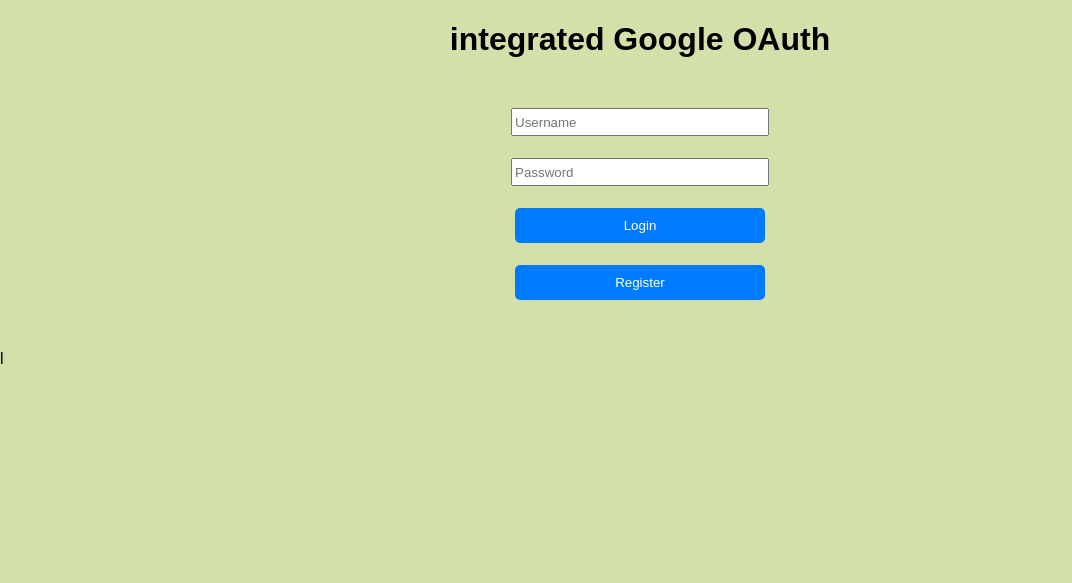
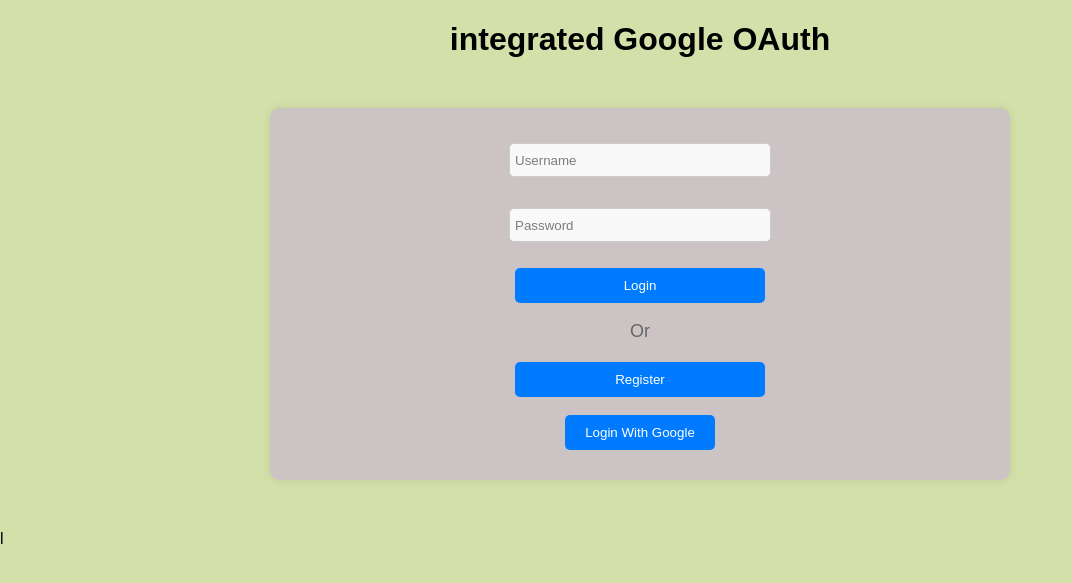
Before and after one commit to Hage-Tassang/CodeWithJosh-Flask-Playlist, a Flask app: page / in a window 1280 px wide. Shown: the top 583 px of the page, without its empty margins (0-1072 px from the left). Run offline with Flask 3, Linux system fonts and the light colour scheme.

Commit message:
Integrated Flask google oAuth

```diff
--- a/Flask_Secure_OAuth2/app.py
+++ b/Flask_Secure_OAuth2/app.py
@@ -1,6 +1,10 @@
 from flask import Flask, render_template, request, redirect, url_for, session
 from werkzeug.security import generate_password_hash, check_password_hash
 from flask_sqlalchemy import SQLAlchemy
+from secret_var import api_key
+from authlib.integrations.flask_client import OAuth
+import secrets
+
 
 app = Flask(__name__)
 app.secret_key = 'your_secret_key'  # Change this to a random secret key
@@ -9,6 +13,20 @@
 app.config['SQLALCHEMY_DATABASE_URI'] = 'sqlite:///users.db'
 app.config['SQLALCHEMY_TRACK_MODIFICATIONS'] = False
 db = SQLAlchemy(app)
+
+#configuring OAuth
+oauth = OAuth(app)
+#Google OAuth configuration
+googlee = oauth.register(
+    name='google',
+    client_id=api_key.CLIENT_ID,
+    client_secret = api_key.CLIENT_SECRET,
+    server_metadata_url = "https://accounts.google.com/.well-known/openid-configuration",
+    client_kwargs = {'scope':'openid profile email'}
+)
+
+
+
 
 class User(db.Model):
     """User Model
@@ -21,12 +39,14 @@
     """
     id = db.Column(db.Integer, primary_key=True)
     username = db.Column(db.String(150), unique=True, nullable=False)
-    password_hash = db.Column(db.String(150), nullable=False)
+    password_hash = db.Column(db.String(150), nullable=True)
 
     def set_password(self, password):
         self.password_hash = generate_password_hash(password)
 
     def check_password(self, password):
+        if not self.password_hash:
+            return False
         return check_password_hash(self.password_hash, password)
 
 
@@ -89,7 +109,44 @@
     session.pop('username', None)
     return redirect(url_for('home'))
 
-if __name__ in '__main__':
+
+#login for google
+@app.route('/login/google')
+def google_login():
+    try:
+        redirect_uri = url_for('authorize_google',_external=True)
+        return googlee.authorize_redirect(redirect_uri)
+    except Exception as e:
+        app.logger.error(f'Error during login:{str(e)}')
+        return "Error occured during login"
+
+
+#Authorize google
+@app.route('/authorize/google')
+def authorize_google():
+    token = googlee.authorize_access_token()
+    userinfo_endpoint = googlee.server_metadata['userinfo_endpoint']
+    resp = googlee.get(userinfo_endpoint)
+    user_info = resp.json()
+    username = user_info['email']
+
+    user = User.query.filter_by(username=username).first()
+    if not user:
+        user = User(username=username)
+        # assign a random password hash for OAuth users to satisfy DB constraints
+        random_pw = secrets.token_urlsafe(16)
+        user.set_password(random_pw)
+        db.session.add(user)
+        db.session.commit()
+
+
+    session['username'] = username
+    session['oauth_token'] = token
+
+    return redirect(url_for('dashboard'))
+
+
+if __name__ == '__main__':
     # Create a db and table
     with app.app_context():
         db.create_all()
--- /dev/null
+++ b/Flask_Secure_OAuth2/secret_var/api_key.py
@@ -0,0 +1,2 @@
+CLIENT_ID = "752410396558-df5d6p79ba90vhstic703asup19quv6s.apps.googleusercontent.com"
+CLIENT_SECRET = "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"
--- a/Flask_Secure_OAuth2/static/styles.css
+++ b/Flask_Secure_OAuth2/static/styles.css
@@ -11,9 +11,13 @@
 }
 
 .container {
-  max-width: 800px;
+  max-width: 680px;
   margin: 50px auto;
   text-align: center;
+  padding: 30px;
+  background-color: #ccc4c4;
+  border-radius: 10px;
+  box-shadow: 0 0 10px rgba(0, 0, 0, 0.1);
 }
 .container h1 {
   font-size: 36px;
@@ -24,6 +28,19 @@
   font-size: 18px;
   color: #666;
   margin-bottom: 20px;
+}
+.container a {
+  padding: 10px 20px;
+  text-decoration: none;
+  color: #fff;
+  background-color: #0958ac;
+  border-radius: 5px;
+  transition: background-color 0.3s ease;
+  cursor: pointer;
+}
+.container a:hover {
+  color: black;
+  background-color: #4f98e6;
 }
 .container .login-btn {
   padding: 10px 20px;
@@ -37,12 +54,12 @@
 }
 .container .login-btn:hover {
   background-color: #0056b3;
+  color: rgb(34, 33, 31);
 }
 .container .align-buttons {
   display: flex;
   flex-direction: column;
   align-items: center;
-  gap: 2px;
 }
 .container .align-buttons :nth-child(1) {
   width: 250px;
@@ -57,4 +74,12 @@
 }
 .container .align-buttons :last-child {
   width: 250px;
+}
+.container input[type=text], .container input[type=password] {
+  width: 250px;
+  padding: 5px;
+  margin: 5px 0 8px 0;
+  border: 1px solid #ccc;
+  border-radius: 5px;
+  opacity: 0.9;
 }/*# sourceMappingURL=styles.css.map */
--- a/Flask_Secure_OAuth2/static/styles.scss
+++ b/Flask_Secure_OAuth2/static/styles.scss
@@ -17,9 +17,13 @@
 }
 
 .container {
-	max-width: 800px;
+	max-width: 680px;
 	margin: 50px auto;
 	text-align: center;
+	padding:30px;
+	background-color: #ccc4c4;
+	border-radius: 10px;
+	box-shadow: 0 0 10px rgba(0, 0, 0, 0.1);
 
 	h1 {
 		font-size: 36px;
@@ -31,6 +35,19 @@
 		font-size: 18px;
 		color: #666;
 		margin-bottom: 20px;
+	}
+	a{
+		padding: 10px 20px;
+		text-decoration: none;
+		color: #fff;
+		background-color:  #0958ac;
+		border-radius: 5px;
+		transition: background-color 0.3s ease;
+		cursor: pointer;
+		&:hover {
+			color:black;
+			background-color: #4f98e6;
+		}
 	}
 
 	.login-btn {
@@ -45,13 +62,14 @@
 
 		&:hover {
 			background-color: #0056b3;
+			color: rgb(34, 33, 31);
 		}
 	}
 	.align-buttons {
 		display: flex;
 		flex-direction: column;
 		align-items: center;
-		gap: 2px;
+
 	}
 	.align-buttons :nth-child(1) {
 		width: 250px;
@@ -67,4 +85,12 @@
 	.align-buttons :last-child{
 		width: 250px;
 	}
+	input[type="text"], input[type="password"] {
+		width: 250px;
+		padding: 5px;
+		margin: 5px 0 8px 0;
+		border: 1px solid #ccc;
+		border-radius: 5px;
+		opacity: 0.9;
+	}
 }
--- a/Flask_Secure_OAuth2/templates/index.html
+++ b/Flask_Secure_OAuth2/templates/index.html
@@ -1,6 +1,7 @@
 {% extends "base.html" %}
 
 {% block body %}
+
 <div class="container">
     <form id="auth-form" action="{{ url_for('login') }}" method="post">
         <div class="align-buttons">
@@ -9,12 +10,14 @@
         <input type="password" name="password" placeholder="Password" autocomplete="off">
         <br>
         <input type="submit" value="Login" onclick="setFormAction('login')" class="login-btn">
-        <br>
+        <p>Or</p>
         <input type="button" value="Register" onclick="setFormAction('register')" class="login-btn">
+        </div>
     </form>
-        </div>
+    <br>
+    <input type="button" class="google login-btn" value="Login With Google"  onclick="window.location.href='{{url_for('google_login')}}'">
+</div>
 
-</div>
 
 <script>
     function setFormAction(action) {
```
Also changed, not shown: Flask_Secure_OAuth2/instance/users.db, 1 other file.
